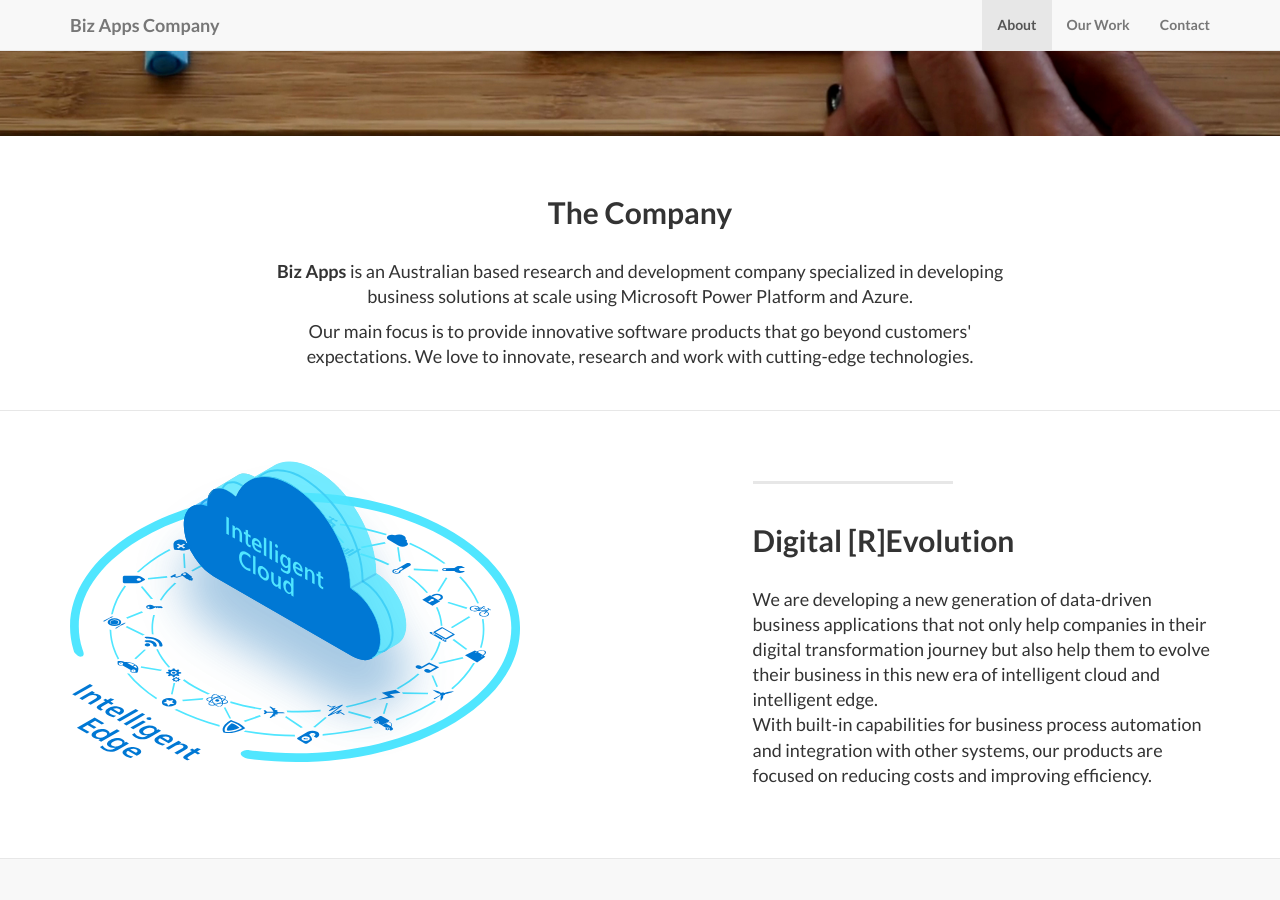
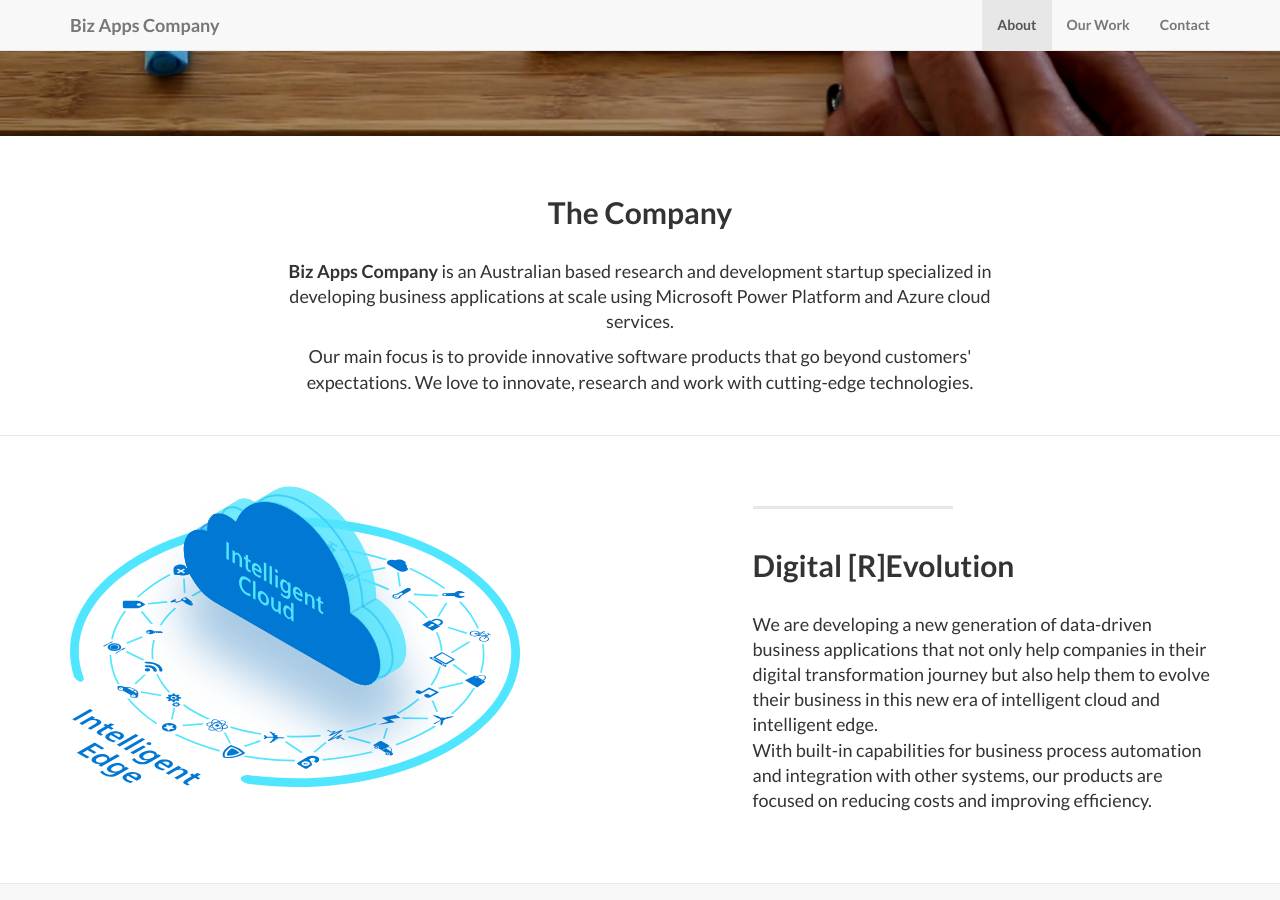
Before and after one commit to bizappsco/bizappsco.github.io, a Jekyll site: the page built from index.html, in a window 1280 px wide and 900 px high, scrolled down 622 px. Built offline with Jekyll 4.4.1, drawn with Linux system fonts in a browser that asks for light colours.

Commit message:
Change about section

```diff
--- a/_includes/about.html
+++ b/_includes/about.html
@@ -6,7 +6,7 @@
               <h2>The Company</h2>
               <br/>
               <div class="lead">
-                <p><b>Biz Apps</b> is an Australian based research and development company specialized in developing business solutions at scale using Microsoft Power Platform and Azure.</p>
+                <p><b>Biz Apps Company</b> is an Australian based research and development startup specialized in developing business applications at scale using Microsoft Power Platform and Azure cloud services.</p>
                 <p>Our main focus is to provide innovative software products that go beyond customers' expectations. We love to innovate, research and work with cutting-edge technologies.</p>
               </div>
                 <br/>
```
